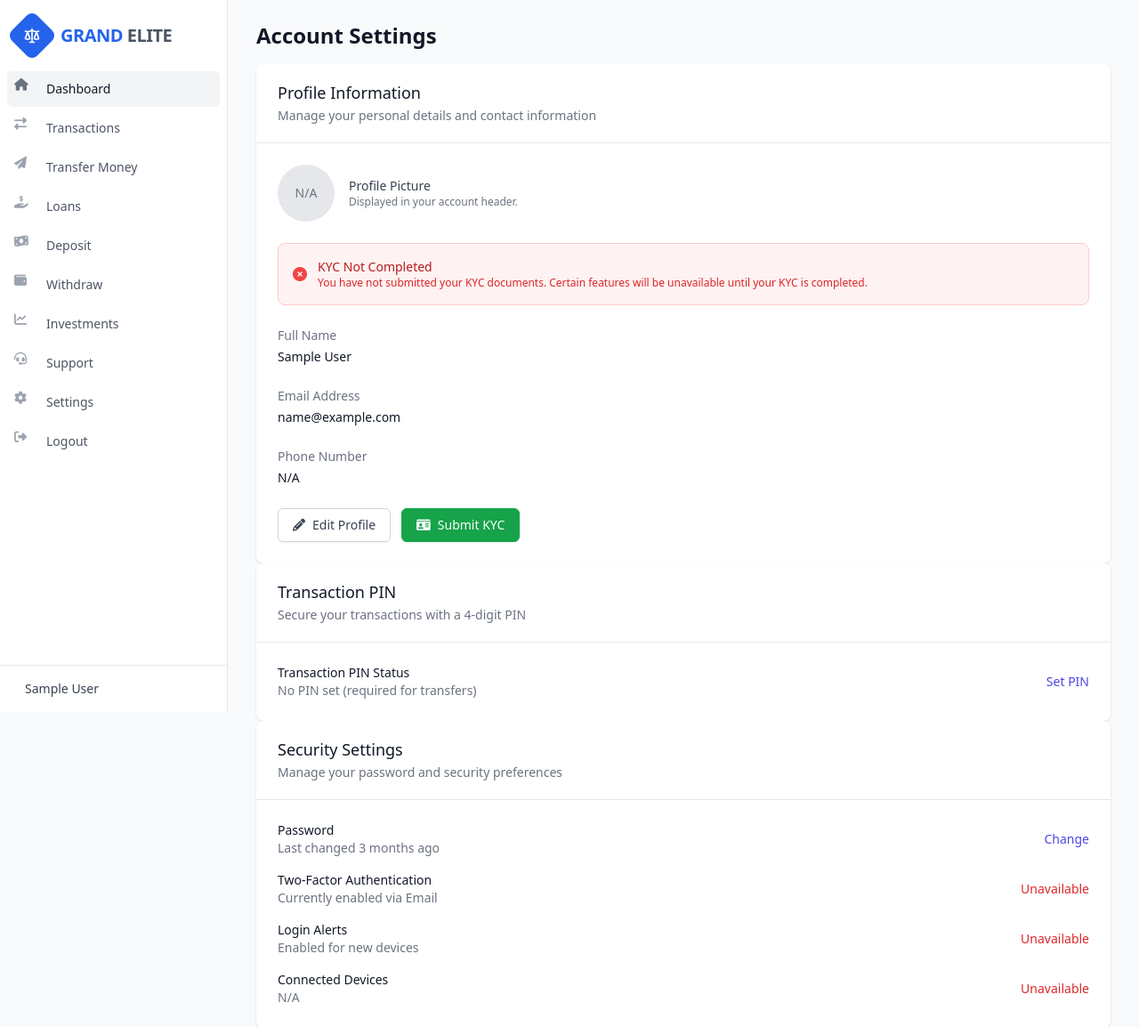
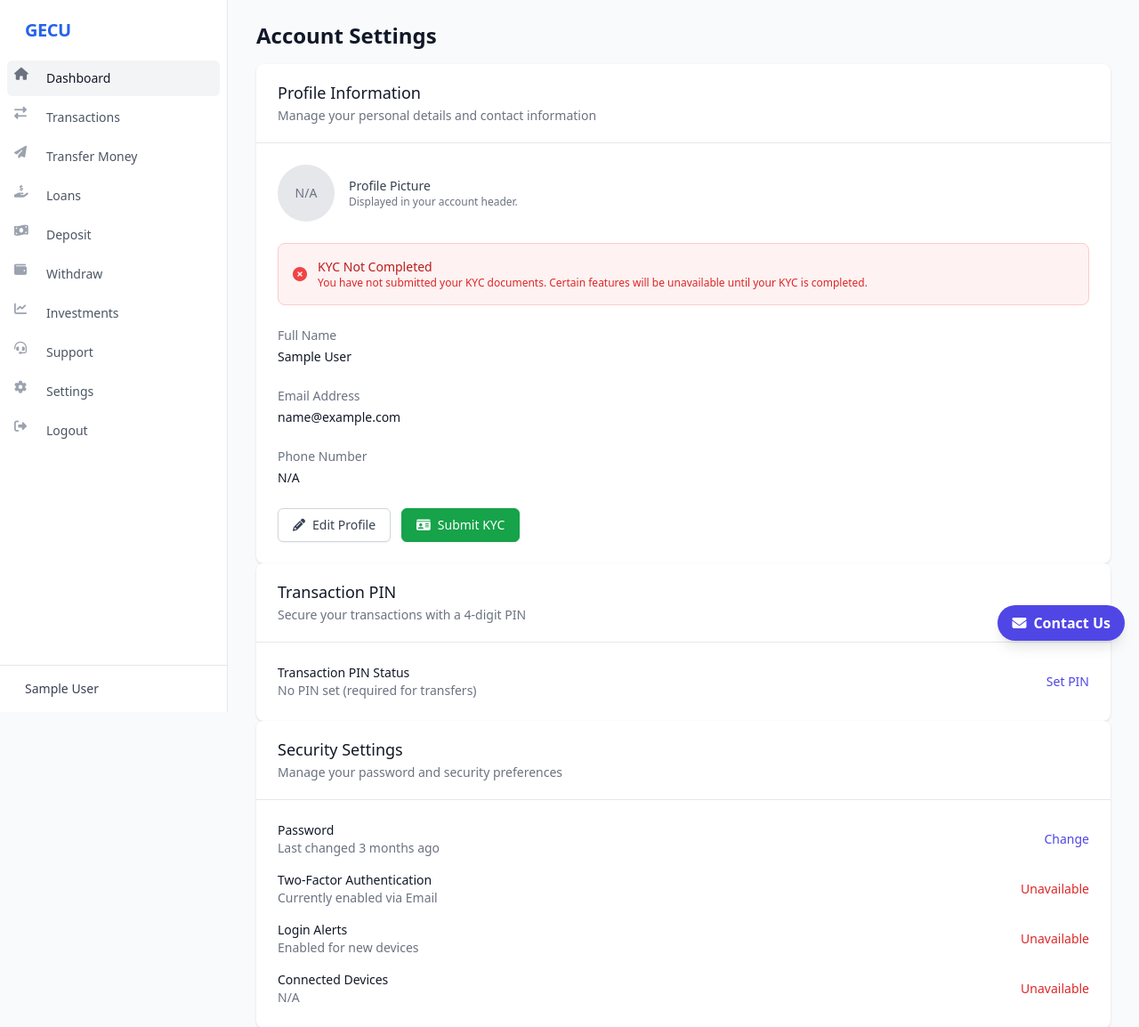
Before and after one commit to winnerdebest/lsbanking, a Django app: page /profile/account-settings/ in a window 1280 px wide. Shown: the top 1154 px of the page at 89% size. Run offline with Django 5.2, Linux system fonts and the light colour scheme; the visitor is signed in with stand-in values (Sample User, id 1); data that the repository does not hold is empty; some libraries are stand-ins or nearby versions.

Commit message:
Few adjustments to the UI

```diff
--- a/main/templates/base.html
+++ b/main/templates/base.html
@@ -135,42 +135,44 @@
     <div class="flex justify-around items-center py-3 px-2">
         <!-- Home -->
         <a href="{% url 'user_dashboard' %}" @click="activeTab = 'dashboard'; showMoreMenu = false"
-           class="p-2 rounded-full"
+           class="flex flex-col items-center p-2 rounded-full"
            :class="{ 'bg-indigo-50 text-indigo-600': activeTab === 'dashboard', 'text-gray-500': activeTab !== 'dashboard' }">
-            <i class="fas fa-home text-xl"></i>
+            <i class="fas fa-house-user text-xl"></i>
+            <span class="text-xs mt-1">Home</span>
         </a>
 
         <!-- Transactions -->
         <a href="{% url 'transactions' %}" @click="activeTab = 'transactions'; showMoreMenu = false"
-           class="p-2 rounded-full"
+           class="flex flex-col items-center p-2 rounded-full"
            :class="{ 'bg-indigo-50 text-indigo-600': activeTab === 'transactions', 'text-gray-500': activeTab !== 'transactions' }">
-            <i class="fas fa-receipt text-xl"></i>
+            <i class="fas fa-list-alt text-xl"></i>
+            <span class="text-xs mt-1">Transactions</span>
         </a>
 
         <!-- Transfer -->
         <a href="{% url 'transfer' %}" @click="activeTab = 'transfer'; showMoreMenu = false"
-           class="p-2 -mt-8 bg-indigo-600 text-white rounded-full shadow-lg transform hover:scale-110 transition-transform">
-            <i class="fas fa-paper-plane text-xl"></i>
+           class="flex flex-col items-center p-2 -mt-8 bg-indigo-600 text-white rounded-full shadow-lg transform hover:scale-110 transition-transform">
+            <i class="fas fa-arrow-right-arrow-left text-xl"></i>
+            <span class="text-xs mt-1">Transfer</span>
+        </a>
+
+        <!-- Loans -->
+        <a href="{% url 'loans' %}" @click="activeTab = 'loans'; showMoreMenu = false"
+           class="flex flex-col items-center p-2 rounded-full"
+           :class="{ 'bg-indigo-50 text-indigo-600': activeTab === 'loans', 'text-gray-500': activeTab !== 'loans' }">
+            <i class="fas fa-file-invoice-dollar text-xl"></i>
+            <span class="text-xs mt-1">Loans</span>
         </a>
 
         <!-- More -->
         <button @click="showMoreMenu = !showMoreMenu"
-                class="p-2 rounded-full"
+                class="flex flex-col items-center p-2 rounded-full"
                 :class="{ 'bg-indigo-50 text-indigo-600': showMoreMenu, 'text-gray-500': !showMoreMenu }">
-            <i class="fas fa-ellipsis-h text-xl"></i>
+            <i class="fas fa-bars text-xl"></i>
+            <span class="text-xs mt-1">More</span>
         </button>
-
-        <!-- Loans -->
-        <a href="{% url 'loans' %}" @click="activeTab = 'loans'; showMoreMenu = false"
-           class="p-2 rounded-full"
-           :class="{ 'bg-indigo-50 text-indigo-600': activeTab === 'loans', 'text-gray-500': activeTab !== 'loans' }">
-            <i class="fas fa-hand-holding-usd text-xl"></i>
-        </a>
-
-
     </div>
 </div>
-
 
     <!-- Desktop Sidebar -->
     <div class="hidden md:fixed md:inset-y-0 md:flex md:w-64 md:flex-col">
@@ -180,16 +182,12 @@
                     <!--<img class="h-8 w-auto" src="https://upload.wikimedia.org/wikipedia/commons/thumb/9/9a/Bank_icon.svg/1024px-Bank_icon.svg.png" alt="Bank Logo">-->
                     <div class="flex items-center">
   <!-- Modern Icon -->
-                <div class="flex items-center justify-center w-10 h-10 rounded-lg bg-blue-600 text-white transform rotate-45">
-                    <svg xmlns="http://www.w3.org/2000/svg" class="h-5 w-5 transform -rotate-45" fill="none" viewBox="0 0 24 24" stroke="currentColor">
-                    <path stroke-linecap="round" stroke-linejoin="round" stroke-width="2" d="M3 6l3 1m0 0l-3 9a5.002 5.002 0 006.001 0M6 7l3 9M6 7l6-2m6 2l3-1m-3 1l-3 9a5.002 5.002 0 006.001 0M18 7l3 9m-3-9l-6-2m0-2v2m0 16V5m0 16H9m3 0h3" />
-                    </svg>
-                </div>
+
 
                 <!-- Text -->
                 <span class="ml-3 text-xl font-bold text-gray-800 tracking-tight">
-                    <span class="text-blue-600">GRAND</span>
-                    <span class="text-gray-600">ELITE</span>
+                    <span class="text-blue-600">GECU</span>
+
                 </span>
                 </div>
                 </div>
@@ -254,11 +252,7 @@
             <div class="flex items-center justify-between px-4 py-3 border-b border-gray-200">
                 <div class="flex items-center">
   <!-- Luxury Icon -->
-  <div class="flex items-center justify-center w-10 h-10 rounded-lg bg-blue-600 text-white transform rotate-45">
-                    <svg xmlns="http://www.w3.org/2000/svg" class="h-5 w-5 transform -rotate-45" fill="none" viewBox="0 0 24 24" stroke="currentColor">
-                    <path stroke-linecap="round" stroke-linejoin="round" stroke-width="2" d="M3 6l3 1m0 0l-3 9a5.002 5.002 0 006.001 0M6 7l3 9M6 7l6-2m6 2l3-1m-3 1l-3 9a5.002 5.002 0 006.001 0M18 7l3 9m-3-9l-6-2m0-2v2m0 16V5m0 16H9m3 0h3" />
-                    </svg>
-                </div>
+
 
   <!-- Text -->
   <span class="ml-3 hidden sm:block">
@@ -267,7 +261,7 @@
   </span>
   <span class="ml-2 text-xl font-bold text-blue-800 sm:hidden">GECU</span>
 </div>
-                <div class="flex items-center space-x-3">
+                <!--<div class="flex items-center space-x-3">
                     <div class="relative" x-data="{ showNotifications: false }">
                         <button @click="showNotifications = !showNotifications" class="text-gray-500 relative">
                             <i class="fas fa-bell text-xl"></i>
@@ -275,7 +269,7 @@
                         </button>
 
                         <!-- Notification Dropdown -->
-                        <div x-show="showNotifications"
+                        <!--<div x-show="showNotifications"
                              @click.away="showNotifications = false"
                              x-transition:enter="transition ease-out duration-200"
                              x-transition:enter-start="opacity-0 translate-y-1"
@@ -287,9 +281,9 @@
                             <div class="px-4 py-3 border-b border-gray-200 bg-gray-50">
                                 <h3 class="text-sm font-medium text-gray-700">Notifications (3)</h3>
                             </div>
-                            <div class="divide-y divide-gray-200 max-h-60 overflow-y-auto hide-scrollbar">
+                            <div class="divide-y divide-gray-200 max-h-60 overflow-y-auto hide-scrollbar">-->
                                 <!-- Notification Items -->
-                                <div class="px-4 py-3 hover:bg-gray-50 cursor-pointer">
+                                <!--<div class="px-4 py-3 hover:bg-gray-50 cursor-pointer">
                                     <div class="flex items-start">
                                         <div class="flex-shrink-0 bg-indigo-100 text-indigo-600 rounded-full p-2">
                                             <i class="fas fa-check-circle text-sm"></i>
@@ -331,7 +325,7 @@
                             </div>
                         </div>
                     </div>
-                </div>
+                </div>-->
             </div>
         </div>
 
@@ -354,6 +348,15 @@
                 </div>
             </div>
         </main>
+    </div>
+
+    <!-- Contact Us Now Button -->
+    <div class="fixed bottom-20 right-4 z-50">
+        <a href="mailto:support@grandelitecreditunion.com"
+           class="bg-indigo-600 hover:bg-indigo-700 text-white font-semibold py-2 px-4 rounded-full shadow-lg flex items-center space-x-2 transition">
+            <i class="fas fa-envelope"></i>
+            <span>Contact Us</span>
+        </a>
     </div>
 
     <script>
@@ -397,36 +400,6 @@
           //  }, 50);//
         });
     </script>
-<!--Start of Tawk.to Script-->
-<script type="text/javascript">
-var Tawk_API=Tawk_API||{}, Tawk_LoadStart=new Date();
-(function(){
-    var s1=document.createElement("script"),s0=document.getElementsByTagName("script")[0];
-    s1.async=true;
-    s1.src='https://embed.tawk.to/68474c0f36e09c190b3fc83c/1itb827tf';
-    s1.charset='UTF-8';
-    s1.setAttribute('crossorigin','*');
-    s0.parentNode.insertBefore(s1,s0);
-
-    // Set up callback to add user info when widget loads
-    Tawk_API.onLoad = function(){
-        Tawk_API.setWidgetPosition('right', '300px');
-        {% if request.user.is_authenticated %}
-            Tawk_API.setAttributes({
-                'name' : '{{ request.user.full_name|default:"Member" }}',
-                'email': '{{ request.user.email }}',
-                'user_id': '{{ request.user.id }}',
-                'account_number': '{{ request.user.account_number|default:"N/A" }}',
-                'account_type': '{{ request.user.account_type|default:"Standard" }}'
-            }, function(error){});
-        {% endif %}
-    };
-})();
-</script>
-
-<!-- End of Tawk.to Script -->
-
-
-<!--End of Tawk.to Script-->
+</div>
 </body>
 </html>
--- a/main/templates/include/preloader.html
+++ b/main/templates/include/preloader.html
@@ -1,4 +1,4 @@
-<div id="preloader" class="fixed inset-0 z-50 flex items-center justify-center bg-white transition-opacity duration-300">
+    <div id="preloader" class="fixed inset-0 z-50 flex items-center justify-center bg-white transition-opacity duration-300">
         <div class="text-center">
             <div class="flex justify-center mb-6">
                 <div class="relative h-12 w-12">
@@ -8,9 +8,32 @@
                     </div>
                 </div>
             </div>
-            <p class="text-gray-600 font-medium mb-4">Loading your secure banking experience</p>
-            <div class="w-48 h-1.5 bg-gray-200 rounded-full overflow-hidden mx-auto">
-                <div class="h-full bg-indigo-600 rounded-full animate-progress"></div>
-            </div>
+            <p class="text-gray-600 font-medium mb-4">Grand Elite Credit Union.</p>
+
         </div>
     </div>
+    <script>
+        // Simulate progress bar and hide preloader when page is loaded
+        document.addEventListener("DOMContentLoaded", function() {
+            var progressBar = document.getElementById("progress-bar");
+            var preloader = document.getElementById("preloader");
+            var width = 0;
+            var interval = setInterval(function() {
+                if (width < 90) {
+                    width += Math.random() * 10;
+                    progressBar.style.width = width + "%";
+                }
+            }, 200);
+
+            window.addEventListener("load", function() {
+                clearInterval(interval);
+                progressBar.style.width = "100%";
+                setTimeout(function() {
+                    preloader.style.opacity = "0";
+                    setTimeout(function() {
+                        preloader.style.display = "none";
+                    }, 300);
+                }, 500);
+            });
+        });
+    </script>
```
Also changed, not shown: main/templates/main/index.html (+13 -2 lines).
